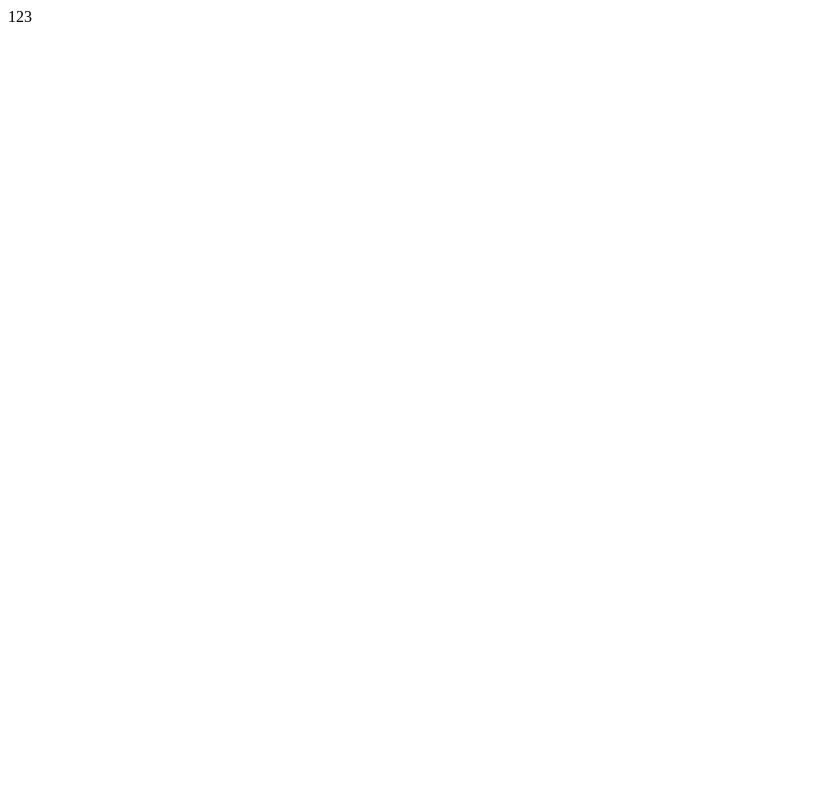
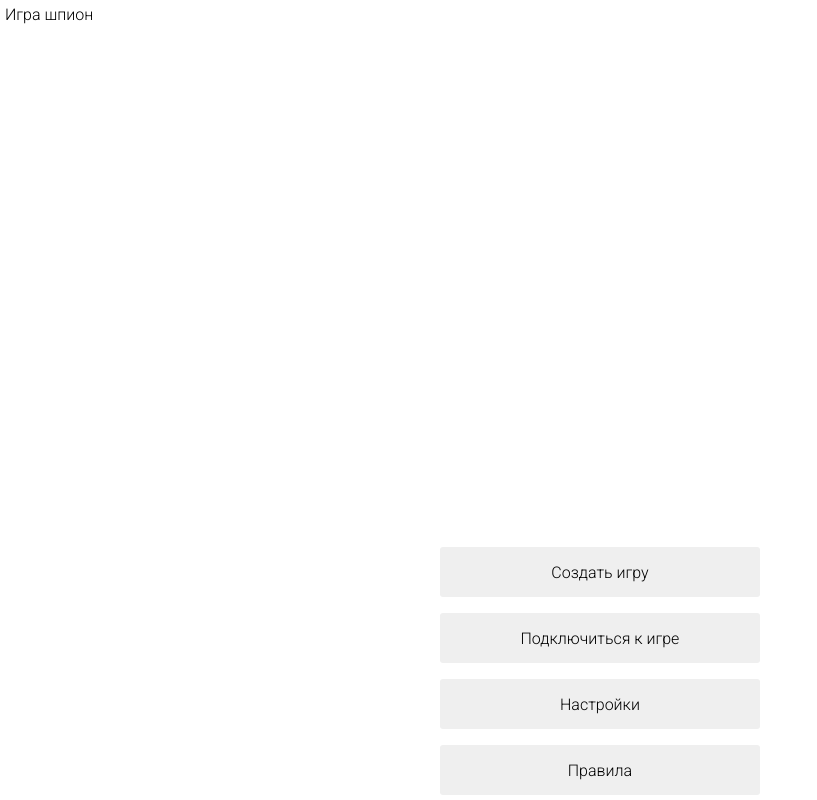
Before and after one commit to deim0707/spygame, a React (Create React App) app: page / in a window 1280 px wide. Shown: the whole page, without its empty margins (0-817 px from the left). Built offline with nearby package versions, Linux system fonts and the light colour scheme.

Commit message:
Before npm inject

```diff
--- a/package.json
+++ b/package.json
@@ -13,6 +13,7 @@
     "react": "^17.0.1",
     "react-dom": "^17.0.1",
     "react-scripts": "4.0.1",
+    "styled-components": "^5.2.1",
     "typescript": "^4.0.3",
     "web-vitals": "^0.2.4"
   },
@@ -39,5 +40,8 @@
       "last 1 firefox version",
       "last 1 safari version"
     ]
+  },
+  "devDependencies": {
+    "@types/styled-components": "^5.1.7"
   }
 }
--- a/src/App.tsx
+++ b/src/App.tsx
@@ -1,9 +1,10 @@
 import React from 'react';
+import WelcomePage from "./Components/WelcomePage/WelcomePage";
 
 function App() {
   return (
     <div className="App">
-      123
+      <WelcomePage/>
     </div>
   );
 }
--- /dev/null
+++ b/src/Components/Header/Header.tsx
@@ -0,0 +1,19 @@
+import {FC} from "react";
+import styled from "styled-components";
+
+interface Props {
+    children: JSX.Element[] | JSX.Element | string
+}
+
+const HeaderC = styled.div`
+  width: 100%;
+  text-align: start;
+`;
+
+const Header: FC<Props> = ({children}) => {
+    return (
+        <HeaderC>{children}</HeaderC>
+    )
+}
+
+export default Header;
--- /dev/null
+++ b/src/Components/WelcomePage/WelcomePage.tsx
@@ -0,0 +1,47 @@
+import styled from "styled-components";
+import Header from "../Header/Header";
+
+const Wrapper = styled.div`
+  width: 100%;
+  height: 100vh;
+  padding: 5px;
+  box-sizing: border-box;
+  display: flex;
+  flex-direction: column;
+  justify-content: space-between;
+  align-items: center;
+`;
+
+const Button = styled.button`
+  width: 80%;
+  height: 50px;
+  margin-top: 1em;
+  font-size: 1em;
+  border: none;
+  outline: none;
+  border-radius: 3px;
+  color: black;
+
+  &:hover {
+    background-color: #B8B7B7;
+    cursor: pointer;
+  }
+`;
+
+
+
+const WelcomePage = () => {
+    return (
+        <Wrapper>
+            <Header>Игра шпион</Header>
+            <div>
+                <Button>Создать игру</Button>
+                <Button>Подключиться к игре</Button>
+                <Button>Настройки</Button>
+                <Button>Правила</Button>
+            </div>
+        </Wrapper>
+    )
+}
+
+export default WelcomePage;
--- a/src/index.tsx
+++ b/src/index.tsx
@@ -1,6 +1,7 @@
 import React from 'react';
 import ReactDOM from 'react-dom';
 import App from './App';
+import "./style.css"
 
 ReactDOM.render(
   <React.StrictMode>
--- /dev/null
+++ b/src/style.css
@@ -0,0 +1,7 @@
+@import url('https://fonts.googleapis.com/css2?family=Roboto:wght@300&display=swap');
+
+* {
+    margin: 0;
+    padding: 0;
+    font-family: 'Roboto', sans-serif;
+}
```
Also changed, not shown: public/index.html (+0 -10 lines), 1 other file (tests, documents, lock files or other folders).
